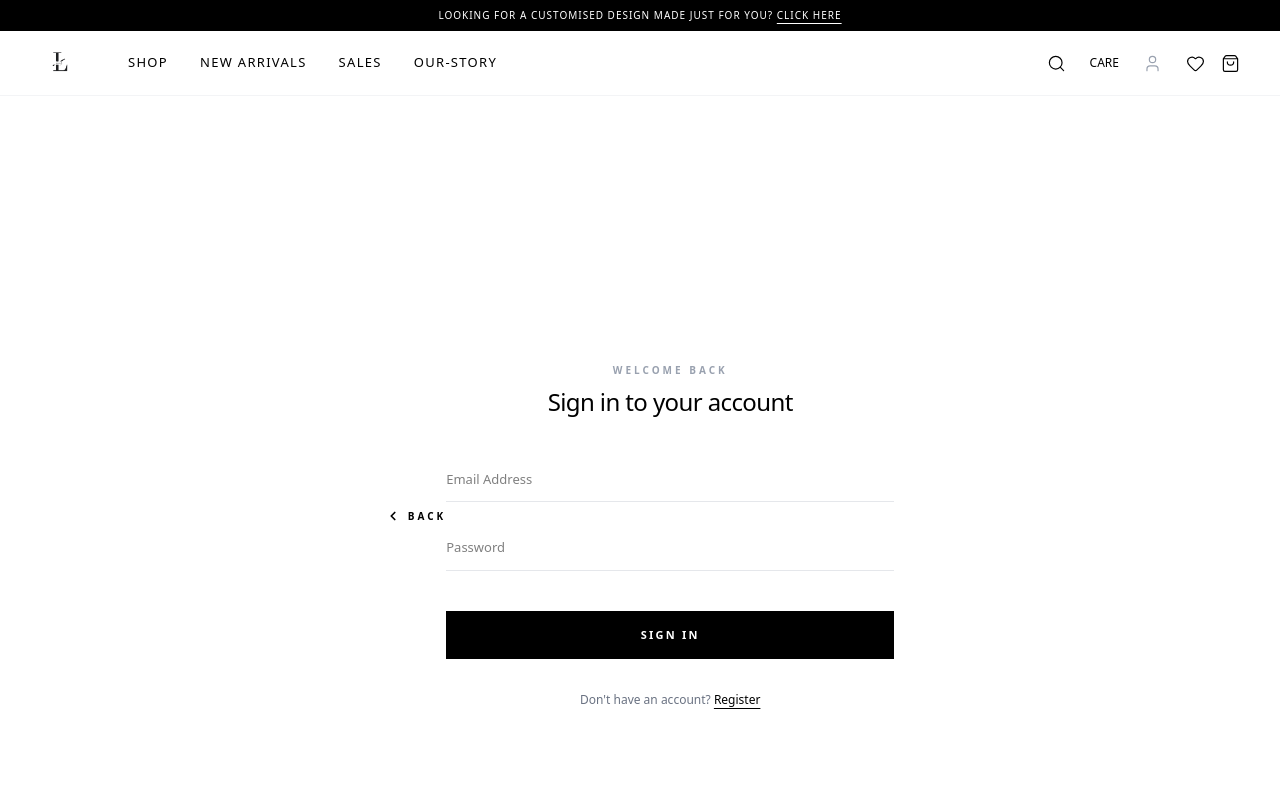
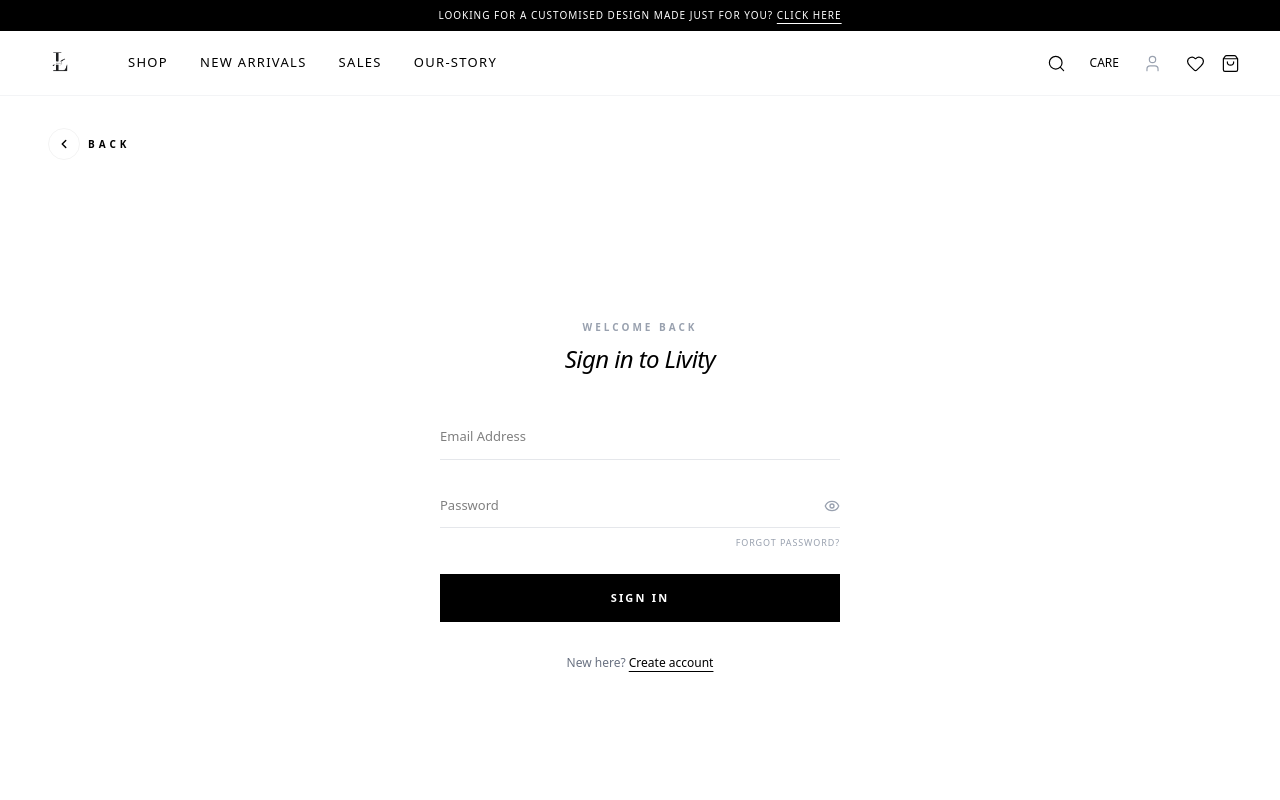
Before and after one commit to DavidSaint-001/livity, a React (Vite) app: page /login in a window 1280 px wide. Shown: the top 800 px of the page. Built offline with nearby package versions, Linux system fonts and the light colour scheme.

Commit message:
fix on wednsday

```diff
--- a/src/App.jsx
+++ b/src/App.jsx
@@ -1,5 +1,16 @@
-import React from "react";
+import React, { useState, useEffect } from "react";
 import { BrowserRouter as Router, Routes, Route } from "react-router-dom";
+import { AnimatePresence, motion } from "framer-motion";
+
+// Context & Auth
+import { useAuth } from "./Context/AuthContext";
+
+// Layouts & Components
+import MainLayout from "./Layouts/Mainlayout";
+import Loader from "./Components/Loader";
+import BackButton from "./Components/BackButton";
+
+// Pages
 import Home from "./Pages/Home";
 import Shop from "./Pages/Shop";
 import ProductDetails from "./Pages/ProductDetails";
@@ -7,7 +18,7 @@
 import Checkout from "./Pages/Checkout";
 import Login from "./Pages/Login";
 import Signup from "./Pages/Signup";
-import MainLayout from "./Layouts/Mainlayout";
+import Profile from "./Pages/Profile";
 import NewArrivals from "./Pages/NewArrivals";
 import Sales from "./Pages/Sales";
 import Story from "./Pages/Story";
@@ -15,40 +26,43 @@
 import Wishlist from './Pages/wishlist';
 import FAQ from "./Pages/Faq";
 import Return from "./Pages/Return";
-import NotFound from "./Pages/NotFound";
-import Profile from "./Pages/Profile";
-import { useState, useEffect } from "react";
-import { AnimatePresence, motion } from "framer-motion";
-import Loader from "./Components/Loader";
 import CustomDesign from "./Pages/CustomDesign";
 import OrderSuccess from "./Pages/OrderSuccess";
+import NotFound from "./Pages/NotFound";
 
 function App() {
-  const [loading, setLoading] = useState(true);
+  const [introLoading, setIntroLoading] = useState(true);
+  const { loading: authLoading } = useAuth(); // Listen to Supabase's loading state
 
   useEffect(() => {
-    // This timer controls how long the logo stays on screen
+    // Keep the branding loader visible for at least 2.5 seconds
     const timer = setTimeout(() => {
-      setLoading(false);
+      setIntroLoading(false);
     }, 2500);
 
     return () => clearTimeout(timer);
   }, []);
+
+  // The app is only "Ready" when BOTH the intro timer AND auth check are done
+  const isAppReady = !introLoading && !authLoading;
+
   return (
     <>
       <AnimatePresence mode="wait">
-        {loading && <Loader key="loader" />}
+        {!isAppReady && <Loader key="loader" />}
       </AnimatePresence>
 
-      {/* This wrapper ensures content doesn't "jump" while loader is fading */}
+      {/* We only render the Router and content once isAppReady is true.
+        This prevents "Profile" from seeing user=null for a split second on refresh.
+      */}
       <motion.div
         initial={{ opacity: 0 }}
-        animate={{ opacity: loading ? 0 : 1 }}
-        transition={{ duration: 1, delay: 0.5 }}
+        animate={{ opacity: isAppReady ? 1 : 0 }}
+        transition={{ duration: 1, delay: 0.2 }}
       >
+        {isAppReady && (
           <Router>
             <Routes>
-     {/* All routes inside MainLayout will have the Navbar and Footer */}
               <Route element={<MainLayout />}>
                 <Route path="/" element={<Home />} />
                 <Route path="/shop" element={<Shop />} />
@@ -69,11 +83,11 @@
                 <Route path="/success" element={<OrderSuccess />} />
 
 
-
                 <Route path="*" element={<NotFound />} />
               </Route>
             </Routes>
           </Router>
+        )}
       </motion.div>
     </>
   );
--- a/src/Components/BackButton.jsx
+++ b/src/Components/BackButton.jsx
@@ -1,13 +1,25 @@
 import { useNavigate, useLocation } from "react-router-dom";
 import { ChevronLeft } from "lucide-react";
-import { motion } from "framer-motion";
+import { motion } from "framer-motion"; // The missing import!
 
 const BackButton = ({ variant = "dark" }) => {
   const navigate = useNavigate();
   const location = useLocation();
 
-  // If the user is on the Home page, don't render the button
+  // Hide on Home page
   if (location.pathname === "/") return null;
+
+  // Check if we are on Auth pages to apply the "floating" style
+  const isAuthPage = location.pathname === "/login" || location.pathname === "/signup";
+
+  const baseStyles = `flex items-center gap-2 text-[10px] font-bold uppercase tracking-[0.4em] transition-all hover:opacity-60 cursor-pointer z-50`;
+
+  // Floating style for Auth, Relative style for Shop/Product pages
+  const positionStyles = isAuthPage
+    ? "absolute top-8 left-6 md:left-12 mb-0"
+    : "relative mb-10";
+
+  const colorStyles = variant === "light" ? "text-white" : "text-black";
 
   return (
     <motion.button
@@ -15,11 +27,14 @@
       animate={{ opacity: 1, x: 0 }}
       whileHover={{ x: -4 }}
       onClick={() => navigate(-1)}
-      className={`flex items-center gap-2 text-[10px] font-bold uppercase tracking-[0.3em] mb-10 transition-all hover:opacity-60 cursor-pointer ${
-        variant === "light" ? "text-white" : "text-black"
-      }`}
+      className={`${baseStyles} ${positionStyles} ${colorStyles}`}
     >
-      <ChevronLeft size={14} strokeWidth={3} /> Back
+      <div className={`flex items-center justify-center w-8 h-8 rounded-full border ${
+        variant === "light" ? "border-white/20" : "border-black/5"
+      }`}>
+        <ChevronLeft size={14} strokeWidth={2.5} />
+      </div>
+      <span className={isAuthPage ? "hidden md:block" : "block"}>Back</span>
     </motion.button>
   );
 };
--- a/src/Context/AuthContext.jsx
+++ b/src/Context/AuthContext.jsx
@@ -1,50 +1,50 @@
 import React, { createContext, useContext, useState, useEffect } from "react";
-// SUPABASE: Import your client
 import { supabase } from "../supabaseClient";
 
 const AuthContext = createContext();
 
 export const AuthProvider = ({ children }) => {
   const [user, setUser] = useState(null);
-  const [loading, setLoading] = useState(true); // Added loading state
+  const [loading, setLoading] = useState(true);
 
-  // SUPABASE: Auto-load user from Supabase Session on refresh
   useEffect(() => {
-    const getSession = async () => {
+    // 1. Initial Session Check
+    const initializeAuth = async () => {
       const { data: { session } } = await supabase.auth.getSession();
       setUser(session?.user ?? null);
       setLoading(false);
     };
 
-    getSession();
+    initializeAuth();
 
-    // SUPABASE: Listen for changes (Login/Logout) automatically
+    // 2. Listen for Auth State Changes (Login, Logout, Token Refresh)
     const { data: { subscription } } = supabase.auth.onAuthStateChange((_event, session) => {
       setUser(session?.user ?? null);
+      setLoading(false);
     });
 
     return () => subscription.unsubscribe();
   }, []);
 
-  // SUPABASE: Proper Login
+  // --- ACTIONS ---
+
   const login = async (email, password) => {
     const { data, error } = await supabase.auth.signInWithPassword({
-      email,
-      password,
+      email: email.trim(),
+      password: password,
     });
 
     if (error) throw error;
     return data;
   };
 
-  // SUPABASE: Proper Signup
   const signup = async (email, password, name) => {
     const { data, error } = await supabase.auth.signUp({
-      email,
-      password,
+      email: email.trim(),
+      password: password,
       options: {
         data: {
-          display_name: name, // Store the name in user metadata
+          display_name: name,
         }
       }
     });
@@ -53,14 +53,24 @@
     return data;
   };
 
-  // SUPABASE: Proper Logout
   const logout = async () => {
-    await supabase.auth.signOut();
+    const { error } = await supabase.auth.signOut();
+    if (error) console.error("Logout error:", error.message);
     setUser(null);
   };
 
+  // NEW: Forgot Password Logic
+  const resetPassword = async (email) => {
+    const { error } = await supabase.auth.resetPasswordForEmail(email.trim(), {
+      // This is where the user will be sent after clicking the email link
+      redirectTo: `${window.location.origin}/login`,
+    });
+
+    if (error) throw error;
+  };
+
   return (
-    <AuthContext.Provider value={{ user, login, signup, logout }}>
+    <AuthContext.Provider value={{ user, login, signup, logout, resetPassword, loading }}>
       {!loading && children}
     </AuthContext.Provider>
   );
--- a/src/Pages/Care.jsx
+++ b/src/Pages/Care.jsx
@@ -1,3 +1,4 @@
+import BackButton from "../Components/BackButton";
 import { motion } from "framer-motion";
 import { ShieldCheck, Droplets, Wind, Sun } from "lucide-react";
 import image from "../assets/images/img 1.png";
--- a/src/Pages/Login.jsx
+++ b/src/Pages/Login.jsx
@@ -1,47 +1,58 @@
 import { useState } from "react";
 import { Link, useNavigate } from "react-router-dom";
-import { motion } from "framer-motion";
+import { motion, AnimatePresence } from "framer-motion";
+import { Eye, EyeOff } from "lucide-react";
 import BackButton from "../Components/BackButton";
 import { useAuth } from "../Context/AuthContext";
 
 export default function Login() {
   const [email, setEmail] = useState("");
   const [password, setPassword] = useState("");
-  // SUPABASE: Added loading state to prevent double submissions
+  const [showPassword, setShowPassword] = useState(false);
   const [isSubmitting, setIsSubmitting] = useState(false);
+  const [errorMsg, setErrorMsg] = useState("");
+  const [successMsg, setSuccessMsg] = useState("");
+
   const navigate = useNavigate();
-  const { login } = useAuth();
+  const { login, resetPassword } = useAuth();
 
-  // SUPABASE: Changed to async to handle the cloud request
   const handleLogin = async (e) => {
     e.preventDefault();
     setIsSubmitting(true);
-
+    setErrorMsg("");
     try {
-      // SUPABASE: Awaiting the real authentication check
       await login(email, password);
-
-      // Redirect to profile
       navigate("/profile");
     } catch (error) {
-      // SUPABASE: This will now show real errors (e.g., "Invalid login credentials")
-      alert(error.message);
+      setErrorMsg(error.message === "Invalid login credentials" ? "Incorrect email or password." : error.message);
     } finally {
       setIsSubmitting(false);
     }
   };
 
+  const handleForgotPassword = async () => {
+    if (!email) return setErrorMsg("Enter your email to reset password.");
+    setErrorMsg("");
+    try {
+      await resetPassword(email);
+      setSuccessMsg("Reset link sent to your inbox.");
+    } catch (error) {
+      setErrorMsg(error.message);
+    }
+  };
+
   return (
-    <div className="min-h-screen flex items-center justify-center pt-20 px-6 bg-white font-sans">
-      <BackButton/>
+    <div className="relative min-h-screen flex items-center justify-center bg-white font-sans overflow-hidden">
+      <BackButton />
+
       <motion.div
         initial={{ opacity: 0, y: 20 }}
         animate={{ opacity: 1, y: 0 }}
-        className="w-full max-w-md"
+        className="w-full max-w-md px-6"
       >
         <div className="text-center mb-10">
           <p className="text-[10px] font-bold uppercase tracking-[0.3em] text-gray-400 mb-2">Welcome Back</p>
-          <h1 className="text-2xl font-light tracking-tight">Sign in to your account</h1>
+          <h1 className="text-2xl font-light tracking-tight italic">Sign in to Livity</h1>
         </div>
 
         <form onSubmit={handleLogin} className="space-y-6">
@@ -53,26 +64,52 @@
             onChange={(e) => setEmail(e.target.value)}
             className="w-full border-b border-gray-200 py-3 text-[13px] outline-none focus:border-black transition-colors bg-transparent"
           />
+
+          <div className="space-y-2">
+            <div className="relative">
               <input
                 required
-            type="password"
+                type={showPassword ? "text" : "password"}
                 placeholder="Password"
                 value={password}
                 onChange={(e) => setPassword(e.target.value)}
                 className="w-full border-b border-gray-200 py-3 text-[13px] outline-none focus:border-black transition-colors bg-transparent"
               />
+              <button
+                type="button"
+                onClick={() => setShowPassword(!showPassword)}
+                className="absolute right-0 top-1/2 -translate-y-1/2 text-gray-400 hover:text-black transition-colors"
+              >
+                {showPassword ? <EyeOff size={16} /> : <Eye size={16} />}
+              </button>
+            </div>
+            <div className="flex justify-end">
+              <button
+                type="button"
+                onClick={handleForgotPassword}
+                className="text-[9px] uppercase tracking-widest text-gray-400 hover:text-black"
+              >
+                Forgot Password?
+              </button>
+            </div>
+          </div>
+
+          <AnimatePresence>
+            {errorMsg && <motion.p initial={{ opacity: 0 }} animate={{ opacity: 1 }} className="text-[11px] text-red-500 text-center">{errorMsg}</motion.p>}
+            {successMsg && <motion.p initial={{ opacity: 0 }} animate={{ opacity: 1 }} className="text-[11px] text-green-600 text-center">{successMsg}</motion.p>}
+          </AnimatePresence>
 
           <button
             type="submit"
-            disabled={isSubmitting} // SUPABASE: Disable button while logging in
-            className={`w-full bg-black text-white py-4 text-[11px] font-bold uppercase tracking-[0.2em] transition-all mt-4 ${isSubmitting ? "opacity-50 cursor-not-allowed" : "hover:bg-gray-800"}`}
+            disabled={isSubmitting}
+            className={`w-full bg-black text-white py-4 text-[11px] font-bold uppercase tracking-[0.2em] transition-all ${isSubmitting ? "opacity-50" : "hover:bg-gray-900"}`}
           >
-            {isSubmitting ? "Authenticating..." : "Sign In"}
+            {isSubmitting ? "Processing..." : "Sign In"}
           </button>
         </form>
 
         <p className="text-center mt-8 text-[12px] text-gray-500 font-light">
-          Don't have an account? <Link to="/signup" className="text-black underline underline-offset-4 font-medium">Register</Link>
+          New here? <Link to="/signup" className="text-black underline underline-offset-4 font-medium">Create account</Link>
         </p>
       </motion.div>
     </div>
--- a/src/Pages/NewArrivals.jsx
+++ b/src/Pages/NewArrivals.jsx
@@ -1,6 +1,7 @@
 import { useMemo } from "react";
 import { motion, AnimatePresence } from "framer-motion";
 import ProductCard from "@/Components/ProductCard";
+import BackButton from "@/Components/BackButton";
 // Import your local data
 import { products as allProducts } from "../data/Product";
 
--- a/src/Pages/Signup.jsx
+++ b/src/Pages/Signup.jsx
@@ -1,47 +1,45 @@
 import { useState } from "react";
 import { Link, useNavigate } from "react-router-dom";
-import { motion } from "framer-motion";
+import { motion, AnimatePresence } from "framer-motion";
+import { Eye, EyeOff } from "lucide-react";
 import BackButton from "../Components/BackButton";
 import { useAuth } from "../Context/AuthContext";
 
 export default function Signup() {
   const [formData, setFormData] = useState({ name: "", email: "", password: "" });
-  // SUPABASE: Added loading state
+  const [showPassword, setShowPassword] = useState(false);
   const [isSubmitting, setIsSubmitting] = useState(false);
+  const [errorMsg, setErrorMsg] = useState("");
+
   const navigate = useNavigate();
   const { signup } = useAuth();
 
-  // SUPABASE: Changed to async
   const handleSubmit = async (e) => {
     e.preventDefault();
+    setErrorMsg("");
     setIsSubmitting(true);
-
     try {
-      // SUPABASE: Await the signup process
-      // This sends email, password, and name (metadata) to the cloud
       await signup(formData.email, formData.password, formData.name);
-
-      // Redirect to profile or home
       navigate("/profile");
     } catch (error) {
-      // SUPABASE: Catches things like "Password too short" or "User already exists"
-      alert(error.message);
+      setErrorMsg(error.message.includes("already registered") ? "This email is already taken." : error.message);
     } finally {
       setIsSubmitting(false);
     }
   };
 
   return (
-    <div className="min-h-screen flex items-center justify-center pt-20 px-6 bg-white font-sans">
+    <div className="relative min-h-screen flex items-center justify-center bg-white font-sans overflow-hidden">
       <BackButton />
+
       <motion.div
         initial={{ opacity: 0, y: 20 }}
         animate={{ opacity: 1, y: 0 }}
-        className="w-full max-w-md"
+        className="w-full max-w-md px-6"
       >
         <div className="text-center mb-10">
-          <p className="text-[10px] font-bold uppercase tracking-[0.3em] text-gray-400 mb-2">Join Livity</p>
-          <h1 className="text-2xl font-light tracking-tight">Create your account</h1>
+          <p className="text-[10px] font-bold uppercase tracking-[0.3em] text-gray-400 mb-2">Join the Collective</p>
+          <h1 className="text-2xl font-light tracking-tight italic">Create Account</h1>
         </div>
 
         <form onSubmit={handleSubmit} className="space-y-6">
@@ -61,26 +59,39 @@
             onChange={(e) => setFormData({ ...formData, email: e.target.value })}
             className="w-full border-b border-gray-200 py-3 text-[13px] outline-none focus:border-black transition-colors bg-transparent"
           />
+          <div className="relative">
             <input
               required
-            type="password"
+              type={showPassword ? "text" : "password"}
               placeholder="Password"
               value={formData.password}
               onChange={(e) => setFormData({ ...formData, password: e.target.value })}
               className="w-full border-b border-gray-200 py-3 text-[13px] outline-none focus:border-black transition-colors bg-transparent"
             />
+            <button
+              type="button"
+              onClick={() => setShowPassword(!showPassword)}
+              className="absolute right-0 top-1/2 -translate-y-1/2 text-gray-400 hover:text-black transition-colors"
+            >
+              {showPassword ? <EyeOff size={16} /> : <Eye size={16} />}
+            </button>
+          </div>
+
+          <AnimatePresence>
+            {errorMsg && <motion.p initial={{ opacity: 0 }} animate={{ opacity: 1 }} className="text-[11px] text-red-500 text-center">{errorMsg}</motion.p>}
+          </AnimatePresence>
 
           <button
             type="submit"
-            disabled={isSubmitting} // SUPABASE: Prevent multiple clicks
-            className={`w-full bg-black text-white py-4 text-[11px] font-bold uppercase tracking-[0.2em] transition-all mt-4 ${isSubmitting ? "opacity-50 cursor-not-allowed" : "hover:bg-gray-800"}`}
+            disabled={isSubmitting}
+            className={`w-full bg-black text-white py-4 text-[11px] font-bold uppercase tracking-[0.2em] transition-all ${isSubmitting ? "opacity-50" : "hover:bg-gray-900"}`}
           >
-            {isSubmitting ? "Creating Account..." : "Create Account"}
+            {isSubmitting ? "Creating..." : "Register"}
           </button>
         </form>
 
         <p className="text-center mt-8 text-[12px] text-gray-500 font-light">
-          Already have an account? <Link to="/login" className="text-black underline underline-offset-4 font-medium">Sign in</Link>
+          Member already? <Link to="/login" className="text-black underline underline-offset-4 font-medium">Sign In</Link>
         </p>
       </motion.div>
     </div>
--- a/src/supabaseClient.js
+++ b/src/supabaseClient.js
@@ -4,13 +4,9 @@
 const supabaseAnonKey = import.meta.env.VITE_SUPABASE_ANON_KEY
 
 export const supabase = createClient(supabaseUrl, supabaseAnonKey, {
-  global: {
-    headers: {
-      'apikey': supabaseAnonKey,
-      'Authorization': `Bearer ${supabaseAnonKey}`
-    }
-  },
   auth: {
-    persistSession: false
+    persistSession: true,      // CHANGED TO TRUE: This saves the session to LocalStorage
+    autoRefreshToken: true,    // Keeps the session alive in the background
+    detectSessionInUrl: true   // Helps with email confirmation links
   }
 })
--- a/vite.config.js
+++ b/vite.config.js
@@ -1,13 +1,18 @@
 import { defineConfig } from "vite";
 import react from "@vitejs/plugin-react";
 import tailwindcss from "@tailwindcss/vite";
-import path from "path";
+import { fileURLToPath } from 'node:url';
 
 export default defineConfig({
   plugins: [react(), tailwindcss()],
   resolve: {
     alias: {
-      "@": path.resolve(__dirname, "./src"),
+      "@": fileURLToPath(new URL('./src', import.meta.url)),
     },
   },
+  server: {
+    proxy: {
+      '/api': 'http://localhost:3001'
+    }
+  }
 });
```
Also changed, not shown: src/Pages/Profile.jsx (+77 -21 lines). Lines whose indentation alone changed are shown as unchanged.
